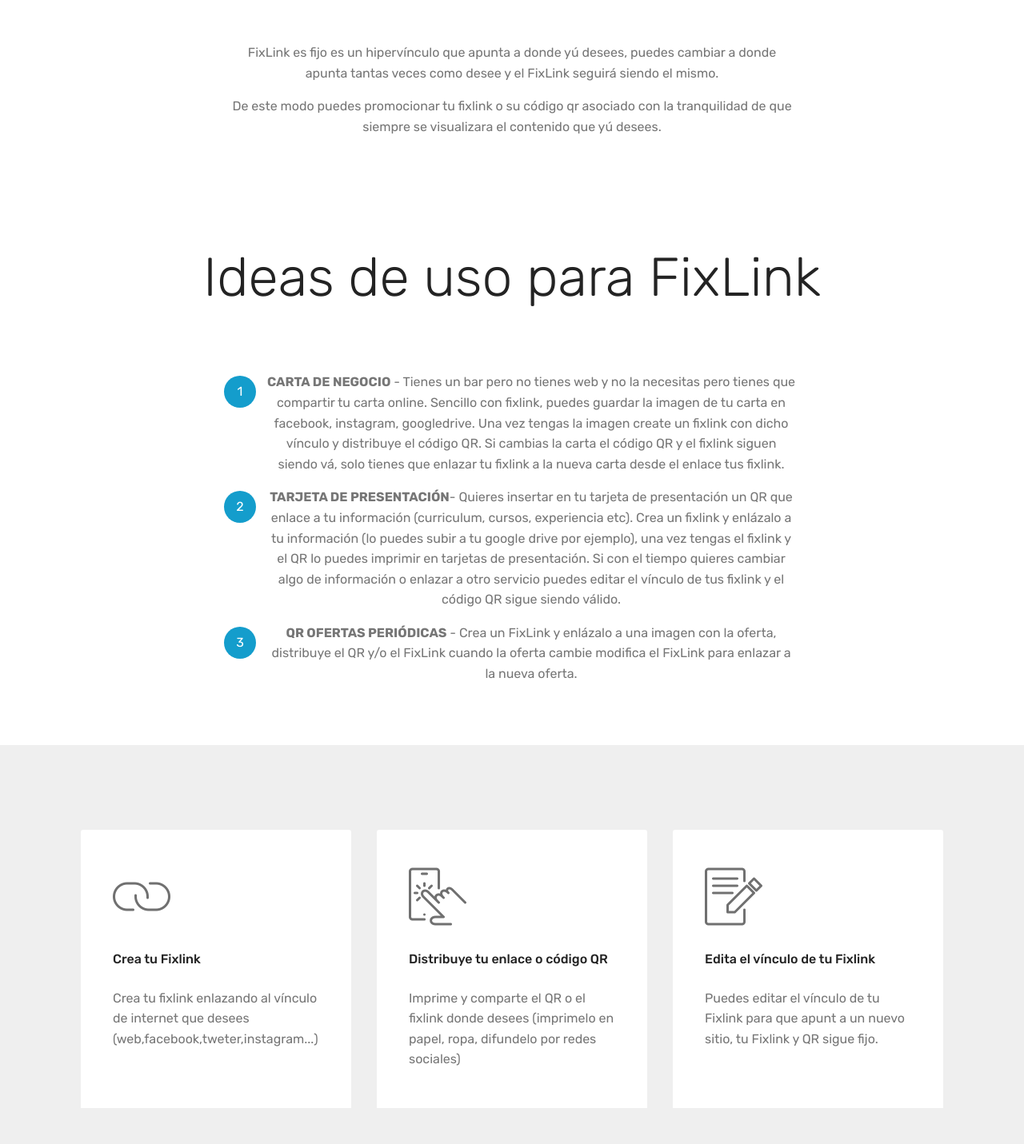
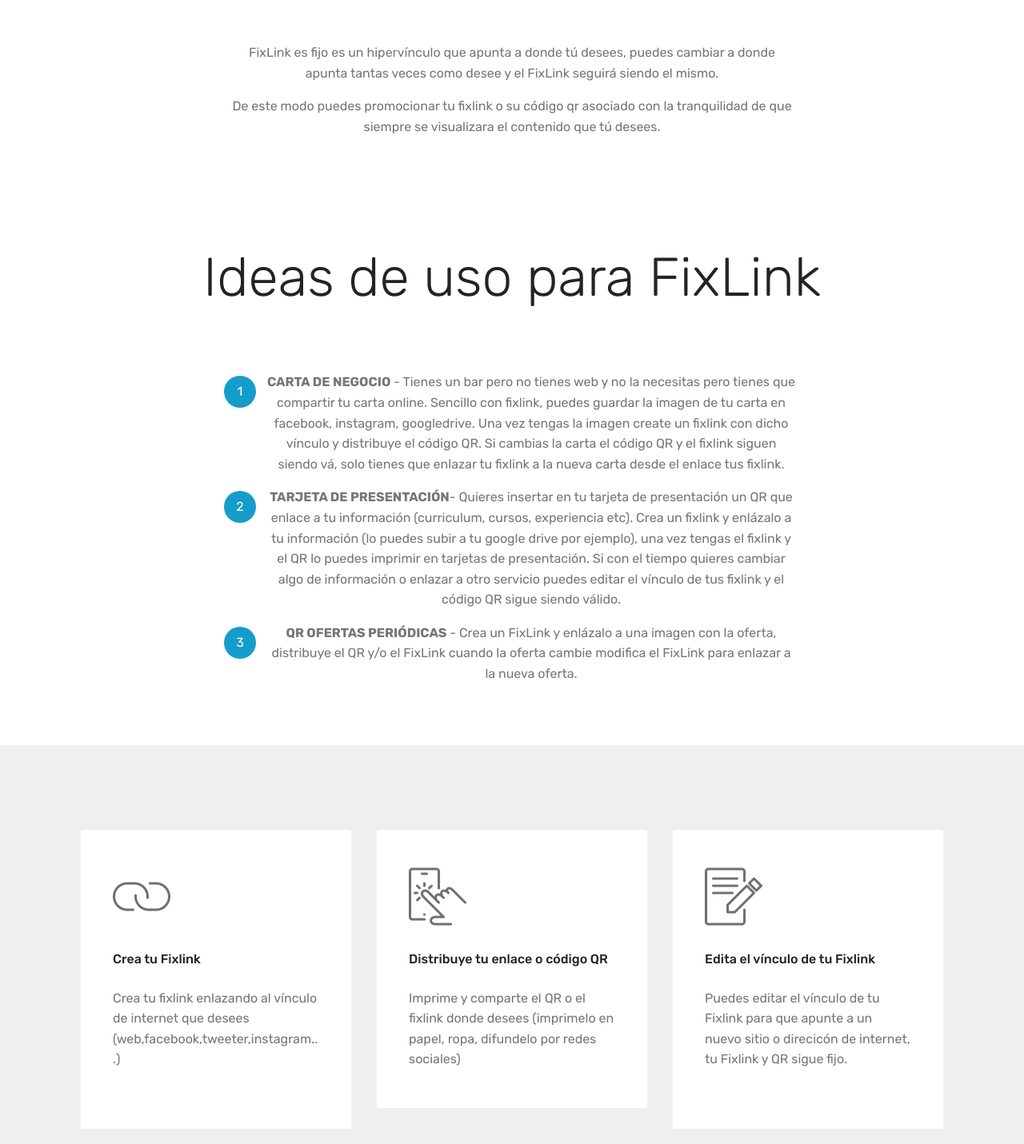
Before and after one commit to jmartingi/fxlnk, a website: page public/ayuda.html in a window 1280 px wide. Shown: the part 300-1731 px from the top of the page at 80% size. Drawn offline with Linux system fonts and the light colour scheme; files whose address does not match are found by name.

Commit message:
revisión ortográfica

```diff
--- a/public/ayuda.html
+++ b/public/ayuda.html
@@ -111,7 +111,7 @@
                 <div class="mbr-text col-12 mbr-fonts-style display-7 col-md-8">
                     <p>
                         <strong> </strong>
-                    </p><p><span style="font-size: 1rem;">FixLink es fijo es un hiperv&iacute;nculo que apunta a donde y&uacute; desees, puedes cambiar a donde apunta tantas veces como desee y el FixLink seguir&aacute; siendo el mismo.</span><br></p><p>De este modo puedes promocionar tu fixlink o su c&oacute;digo qr asociado con la tranquilidad de que siempre se visualizara el contenido que y&uacute; desees.</p>
+                    </p><p><span style="font-size: 1rem;">FixLink es fijo es un hiperv&iacute;nculo que apunta a donde t&uacute; desees, puedes cambiar a donde apunta tantas veces como desee y el FixLink seguir&aacute; siendo el mismo.</span><br></p><p>De este modo puedes promocionar tu fixlink o su c&oacute;digo qr asociado con la tranquilidad de que siempre se visualizara el contenido que t&uacute; desees.</p>
                 </div>
             </div>
         </div>
@@ -149,7 +149,7 @@
                     <div class="card-box">
                         <h4 class="card-title py-3 mbr-fonts-style display-7">Crea tu Fixlink</h4>
                         <p class="mbr-text mbr-fonts-style display-7">
-                            Crea tu fixlink enlazando al v&iacute;nculo de internet que desees (web,facebook,tweter,instagram...)<br><br>
+                            Crea tu fixlink enlazando al v&iacute;nculo de internet que desees (web,facebook,tweeter,instagram...)<br><br>
                         </p>
                     </div>
                 </div>
@@ -172,7 +172,7 @@
                     </div>
                     <div class="card-box">
                         <h4 class="card-title py-3 mbr-fonts-style display-7">Edita el v&iacute;nculo de tu Fixlink</h4>
-                        <p class="mbr-text mbr-fonts-style display-7">Puedes editar el v&iacute;nculo de tu Fixlink para que apunt a un nuevo sitio, tu Fixlink y QR sigue fijo.<br><br></p>
+                        <p class="mbr-text mbr-fonts-style display-7">Puedes editar el v&iacute;nculo de tu Fixlink para que apunte a un nuevo sitio o direcicón de internet, tu Fixlink y QR sigue fijo.<br><br></p>
                     </div>
                 </div>
 
```
